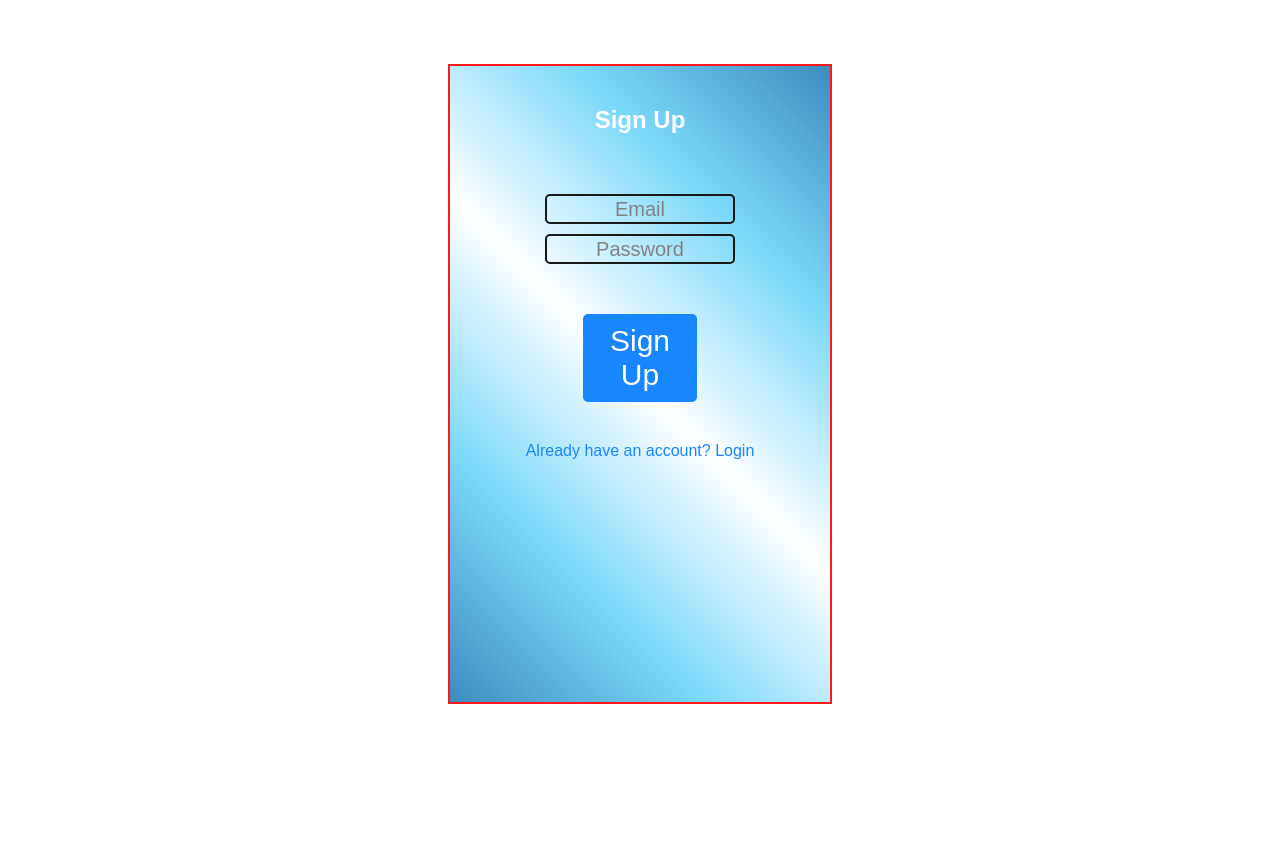
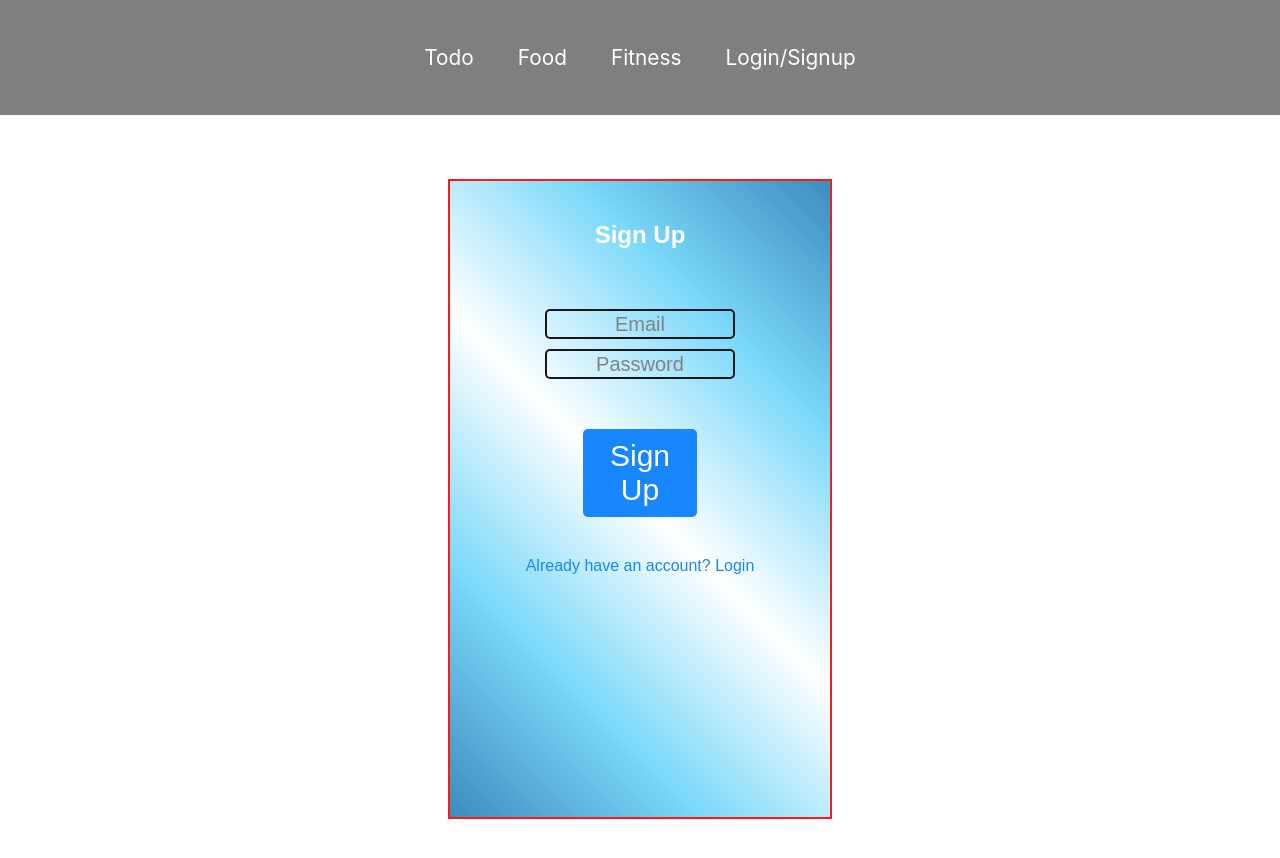
Before and after one commit to yuvrajongraph/mern-parctice, a React (Create React App) app in the folder frontend/: page / in a window 1280 px wide. Shown: the top 858 px of the page. After the commit the page ends 819 px from the top, so only its background shows below. Built offline with nearby package versions, Linux system fonts and the light colour scheme.

Commit message:
feat:add navbar to each of the component

```diff
--- a/frontend/src/components/Authentication/Authentication.js
+++ b/frontend/src/components/Authentication/Authentication.js
@@ -1,6 +1,7 @@
 import {React, useState} from 'react'
 import { useNavigate } from 'react-router-dom';
 import "./Authentication.css"
+import Navbar from '../Navbar/Navbar';
 
 const Authentication = () => {
   const [email, setEmail] = useState('');
@@ -26,6 +27,7 @@ const Authentication = () => {
       };
       const response = await fetch('http://localhost:1010/signin', options);
       const data = await response.json();
+      //console.log(data);
       if(data.message){
         alert(data.message)
         window.location.href = "/todo";
@@ -56,6 +58,7 @@ const Authentication = () => {
 
   return (
     <>
+      <Navbar />
      <div className="login-signup-container">
       {/* <div className='box'> */}
       <h2>{isLogin ? 'Login' : 'Sign Up'}</h2>
--- a/frontend/src/components/Fitness/Fitness.css
+++ b/frontend/src/components/Fitness/Fitness.css
@@ -71,9 +71,11 @@ body, html {
     border-radius: 10px;
     font-size: 15px;
     cursor: pointer;
+    z-index: 200;
   }
   .btn:hover {
     background-color: rgb(114, 108, 108);
+    z-index: 200;
   }
   .container {
     border: 2px solid white;
--- a/frontend/src/components/Fitness/Fitness.js
+++ b/frontend/src/components/Fitness/Fitness.js
@@ -1,6 +1,7 @@
 import {React, useState} from 'react'
 import "./Fitness.css"
 import logo from './img/istockphoto-876895654-612x612.webp'
+import Navbar from '../Navbar/Navbar';
 
 const Fitness = () => {
     const [inputList, setInputList] = useState({
@@ -23,14 +24,15 @@ const Fitness = () => {
         <img src={logo} alt="" />
         <div>fitness</div>
       </div>
-      <div className="mid">
+      {/* <div className="mid">
         <ul className="navbar">
           <li><a href="">Home</a></li>
           <li><a href="">About</a></li>
           <li><a href="">Fitness Calculator</a></li>
           <li><a href="">Contact</a></li>
         </ul>
-      </div>
+      </div> */}
+      <Navbar />
       <div className="right">
         <button className="btn">Call us</button>
         <button className="btn">Email us</button>
--- a/frontend/src/components/FoodDelivery/FoodDelivery.js
+++ b/frontend/src/components/FoodDelivery/FoodDelivery.js
@@ -46,6 +46,15 @@ const FoodDelivery = () => {
           </li>
           <li className="item">
             <a href="#contact">Contact Us</a>
+          </li>
+          <li className="item">
+            <a href="/todo">Todo</a>
+          </li>
+          <li className="item">
+            <a href="/fitness">Fitness</a>
+          </li>
+          <li className="item">
+            <a href="/">Login/Signup</a>
           </li>
         </ul>
       </nav>
--- /dev/null
+++ b/frontend/src/components/Navbar/Navbar.css
@@ -0,0 +1,48 @@
+*{
+    margin: 0px;
+    padding: 0px;
+    box-sizing: border-box;
+}
+
+#navbar-root::before{
+    content: '';
+    background-color: black;
+    position: absolute;
+    top: 0px;
+    left: 0px;
+    width: 100%;
+    height: 100%;
+    z-index: -1;
+    opacity: 0.5;
+}
+
+#navbar-root{
+    display: flex;
+    align-items: center;
+    justify-content: center;
+    height: 115px;
+    position: sticky;
+    z-index: 100;
+}
+
+#navbar-root ul{
+    display: flex;
+}
+
+#navbar-root ul li{
+    list-style: none;
+    font-size: 1.3em;
+}
+
+#navbar-root ul li a{
+    color: white;
+    display: block;
+    text-decoration: none;
+    padding: 3px 22px;
+    border-radius: 20px;
+}
+
+#navbar-root ul li a:hover{
+    color: black;
+    background-color: white;
+}
--- /dev/null
+++ b/frontend/src/components/Navbar/Navbar.js
@@ -0,0 +1,27 @@
+import React from 'react'
+import "./Navbar.css"
+const Navbar = () => {
+  return (
+    <>
+       <nav id="navbar-root">
+        <ul>
+          <li className="item">
+            <a href="/todo">Todo</a>
+          </li>
+          <li className="item">
+            <a href="/food">Food</a>
+          </li>
+          <li className="item">
+            <a href="/fitness">Fitness</a>
+          </li>
+          <li className="item">
+            <a href="/">Login/Signup</a>
+          </li>
+        </ul>
+      </nav>
+
+    </>
+  )
+}
+
+export default Navbar
--- a/frontend/src/components/Todo/Todo.js
+++ b/frontend/src/components/Todo/Todo.js
@@ -1,5 +1,6 @@
 import {React, useState} from 'react';
 import "./Todo.css";
+import Navbar from '../Navbar/Navbar';
 
 const Todo = () => {
     const [inputList, setInputList] = useState("");
@@ -91,6 +92,8 @@ const Todo = () => {
       setIsEditItem(id);
     };
     return (
+      <>
+      <Navbar />
         <div className="main">
           <div className="container">
             <h1 className="heading-container"> To Do List </h1>
@@ -139,6 +142,7 @@ const Todo = () => {
             </ol>
           </div>
         </div>
+        </>
     );
 }
 
```
